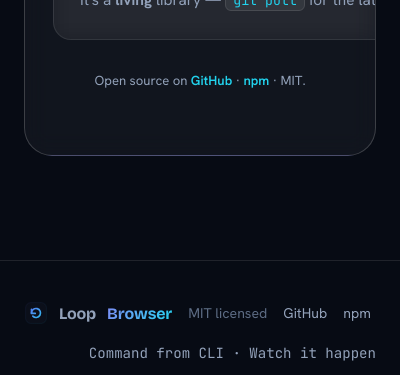
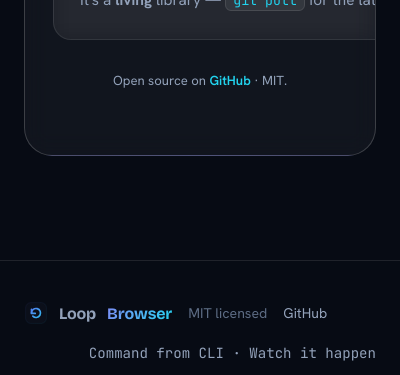
Before and after one commit to mytablon-app/loop-browser, an Electron app: page site/index.html in a window 400 px wide. Shown: the part 8229-8604 px from the top of the page. Drawn offline with nearby package versions, Linux system fonts and the light colour scheme.

Commit message:
Site: clone-only — drop npm package links (footer + open-source line)
Live site still offered npm as an install path; clone is now the only
distribution channel (npm loses the living recipe/site-memory library).
Post-clone npm install/link stay — they're build steps, not distribution.

Co-Authored-By: Claude Opus 4.8 (1M context) <noreply@anthropic.com>

```diff
--- a/site/index.html
+++ b/site/index.html
@@ -458,7 +458,7 @@ footer{border-top:1px solid var(--border);padding:40px 0 56px;margin-top:40px}
         </div>
 
       </div>
-      <p class="note" style="margin-top:30px">Open source on <a href="https://github.com/mytablon-app/loop-browser" target="_blank" rel="noopener">GitHub</a> · <a href="https://www.npmjs.com/package/loop-browser" target="_blank" rel="noopener">npm</a> · MIT.</p>
+      <p class="note" style="margin-top:30px">Open source on <a href="https://github.com/mytablon-app/loop-browser" target="_blank" rel="noopener">GitHub</a> · MIT.</p>
     </div>
   </div>
 </section>
@@ -468,7 +468,6 @@ footer{border-top:1px solid var(--border);padding:40px 0 56px;margin-top:40px}
     <a href="#" class="brand"><img src="loop-icon.svg" alt="" style="width:24px;height:24px;border-radius:6px" />Loop <b style="background:var(--grad);-webkit-background-clip:text;background-clip:text;color:transparent">Browser</b></a>
     <span>MIT licensed</span>
     <a href="https://github.com/mytablon-app/loop-browser" target="_blank" rel="noopener">GitHub</a>
-    <a href="https://www.npmjs.com/package/loop-browser" target="_blank" rel="noopener">npm</a>
     <span class="sep">Command from CLI · Watch it happen</span>
   </div>
 </footer>
```
